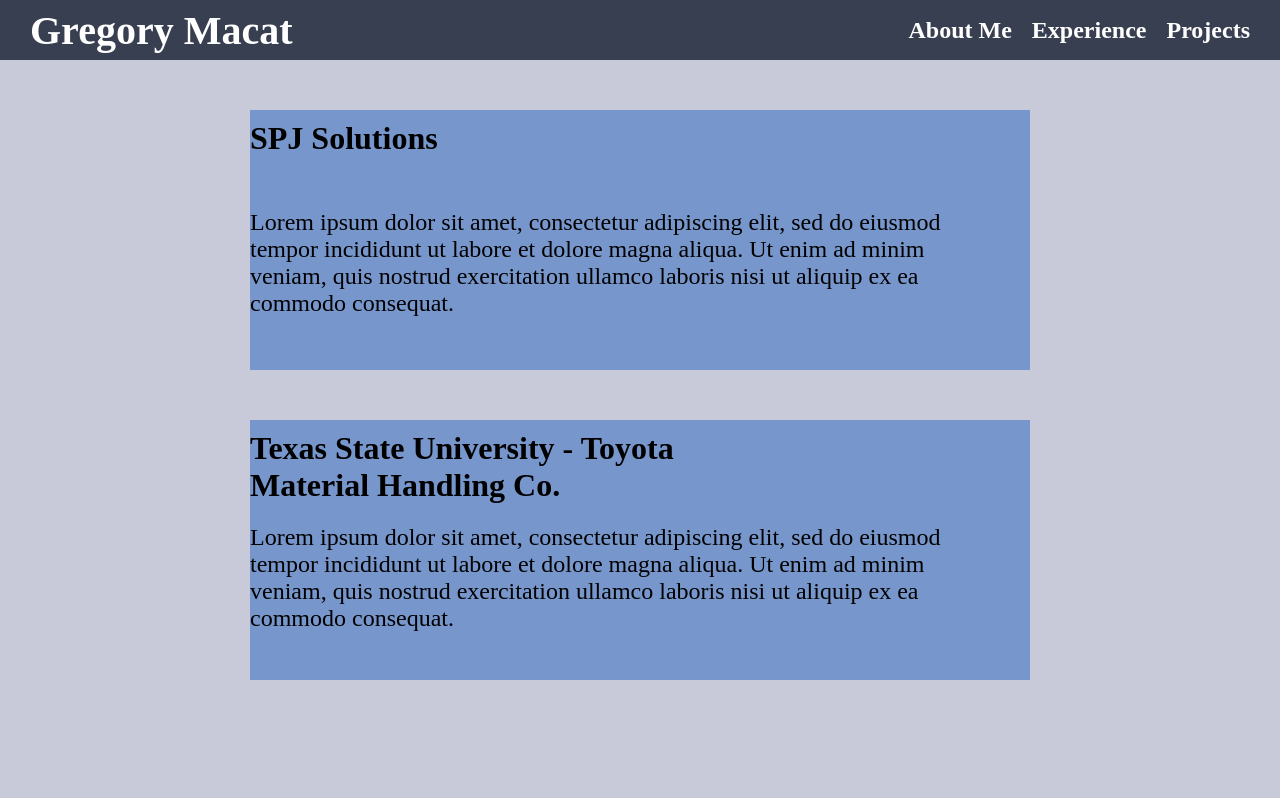
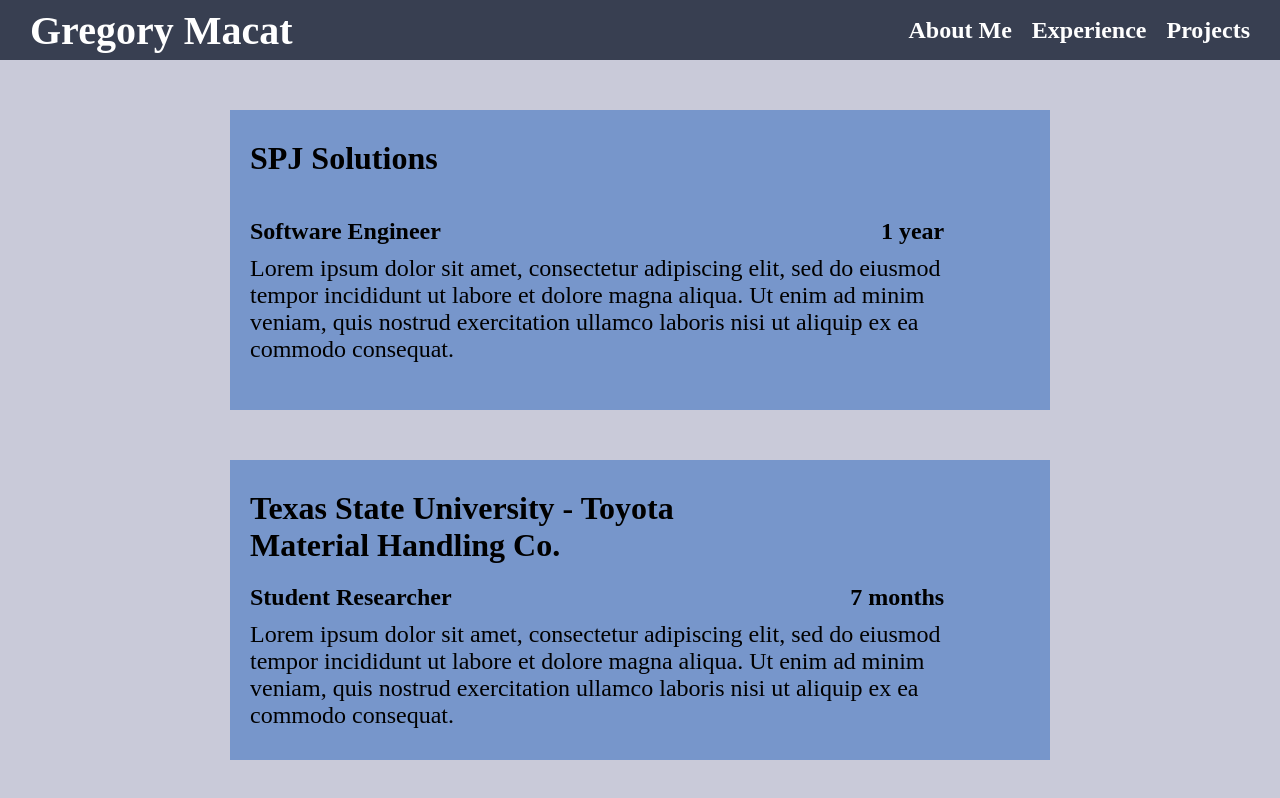
Before and after one commit to gregorymacat/portfolio, a React app: page / in a window 1280 px wide. Both pictures are taken after a click on the element "Experience". Built offline with nearby package versions, Linux system fonts and the light colour scheme.

Commit message:
Added spacing/titles for project tiles and experience

```diff
--- a/src/components/ExperienceInfo/ExperienceInfo.css
+++ b/src/components/ExperienceInfo/ExperienceInfo.css
@@ -1,5 +1,6 @@
 .experience-info-container .info-container {
   margin: 50px auto;
+  padding: 20px;
   background-color: #7796CB;
 }
 .experience-info-container .info-container h1 {
--- a/src/components/ExperienceInfo/ExperienceInfo.jsx
+++ b/src/components/ExperienceInfo/ExperienceInfo.jsx
@@ -6,14 +6,14 @@
   {
     company: 'SPJ Solutions',
     title: 'Software Engineer',
-    experience: '1 year',
+    years: '1 year',
     description: 'Lorem ipsum dolor sit amet, consectetur adipiscing elit, sed do eiusmod tempor incididunt ut labore et dolore magna aliqua. Ut enim ad minim \
     veniam, quis nostrud exercitation ullamco laboris nisi ut aliquip ex ea commodo consequat.',
   },
   {
     company: 'Texas State University - Toyota Material Handling Co.',
     title: 'Student Researcher',
-    experience: '6 months',
+    years: '7 months',
     description: 'Lorem ipsum dolor sit amet, consectetur adipiscing elit, sed do eiusmod tempor incididunt ut labore et dolore magna aliqua. Ut enim ad minim \
     veniam, quis nostrud exercitation ullamco laboris nisi ut aliquip ex ea commodo consequat.',
   }
@@ -24,7 +24,9 @@
     <div className="experience-info-container">
       {
         experiences.map((experience, idx) => (
-          <InfoContainer key={'experience-' + idx} title={experience.company} text={experience.description}/>
+          <InfoContainer key={'experience-' + idx} title={experience.company}
+            subtitle={experience.title} extraTitle={experience.years}
+            text={experience.description}/>
         ))
       }
     </div>
--- a/src/components/InfoContainer/InfoContainer.css
+++ b/src/components/InfoContainer/InfoContainer.css
@@ -11,6 +11,16 @@
   width: 50%;
   height: 30%;
 }
+.extra-information {
+  display: flex;
+  flex-direction: row;
+  justify-content: space-between;
+}
+.extra-information h2 {
+  margin-bottom: 10px;
+  margin-right: 11%;
+  font-size: 24px;
+}
 .info-container span {
   font-size: 24px;
   width: 90%;
--- a/src/components/InfoContainer/InfoContainer.jsx
+++ b/src/components/InfoContainer/InfoContainer.jsx
@@ -1,10 +1,14 @@
 import React from 'react';
 import './InfoContainer.css';
 
-function InfoContainer({title, text}) {
+function InfoContainer({title, subtitle, extraTitle, text}) {
   return (
     <div className="info-container">
       <h1>{title}</h1>
+      <div className="extra-information">
+        {subtitle ? <h2>{subtitle}</h2> : null}
+        {extraTitle ? <h2>{extraTitle}</h2> : null}
+      </div>
       <span>{text}</span>
     </div>
   )
--- /dev/null
+++ b/src/components/ProjectInfo/ProjectInfo.css
@@ -0,0 +1,17 @@
+.project-tile {
+  display: flex;
+  flex-direction: column;
+  justify-content: space-evenly;
+  width: 184px;
+  height: 184px;
+  padding: 18px;
+  border-radius: 50%;
+  background-color: #00B295;
+  overflow: hidden;
+}
+.project-tile b {
+  margin: 0 auto;
+}
+.project-tile p {
+  margin: 0 auto;
+}
--- a/src/components/ProjectInfo/ProjectInfo.jsx
+++ b/src/components/ProjectInfo/ProjectInfo.jsx
@@ -1,4 +1,5 @@
 import React from 'react';
+import './ProjectInfo.css';
 
 function ProjectInfo({title, description}) {
   return (
--- a/src/components/Projects/Projects.css
+++ b/src/components/Projects/Projects.css
@@ -7,23 +7,18 @@
 .project-info-container {
   display: flex;
   width: 938px;
-  height: 317px;
+  height: 350px;
   background-color: #7796CB;
   flex-direction: column;
 }
 .project-info-container h1 {
   margin: 0 auto;
-  padding-top: 50px;
-  padding-bottom: 75px;
+  padding-top: 40px;
+  padding-bottom: 40px;
+  font-size: 32px;
 }
 .project-tiles-container {
   display: flex;
   flex-direction: row;
   justify-content: space-around;
 }
-.project-tile {
-  width: 142px;
-  height: 142px;
-  /* border-radius: 50%; */
-  background-color: #00B295;
-}
```
